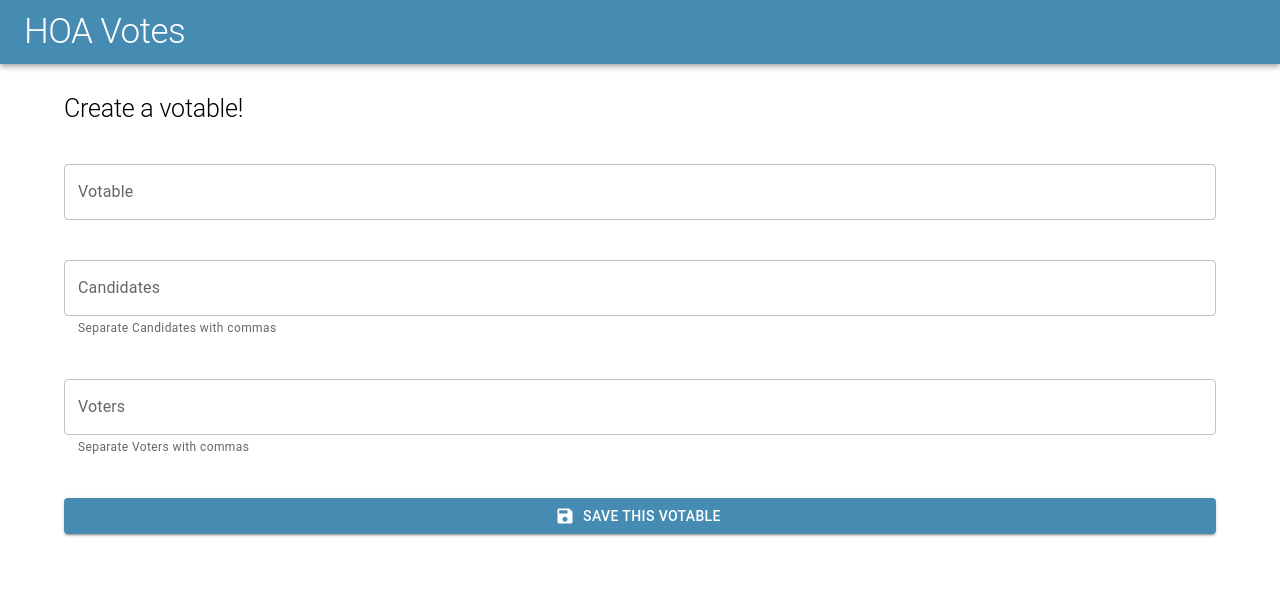
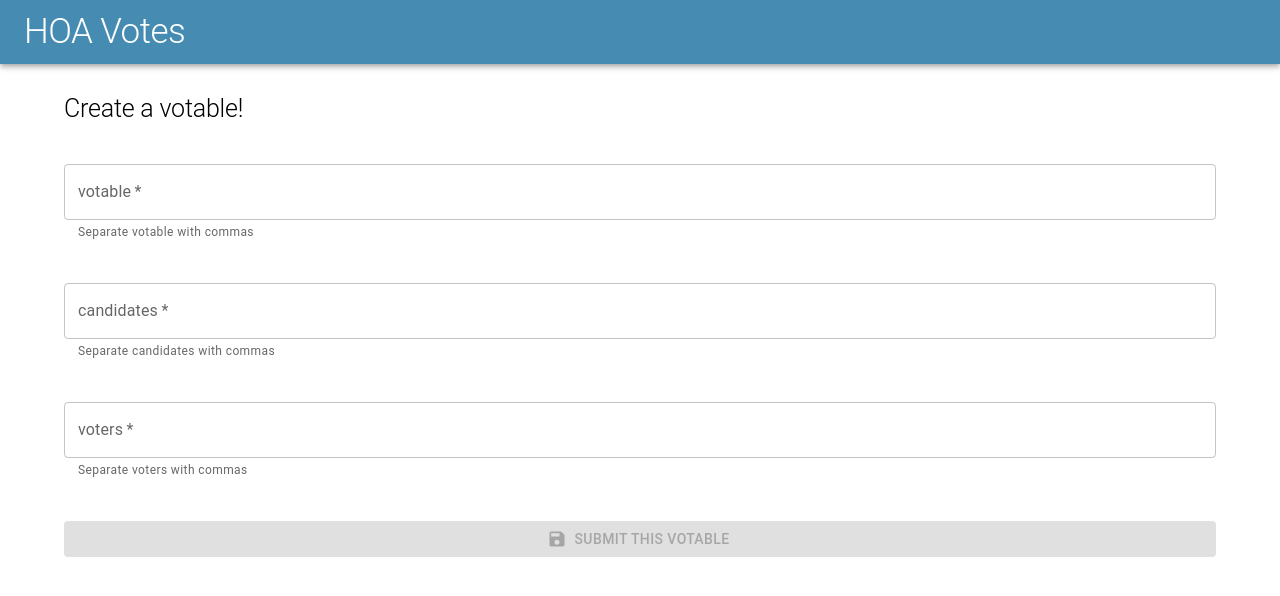
Before and after one commit to JamesMitofsky/Community-Votes, a React (Create React App) app: page / in a window 1280 px wide. Shown: the top 596 px of the page. Built offline with nearby package versions, Linux system fonts and the light colour scheme.

Commit message:
Separated views, added UUID package, & resolved numerous error messages from the console

```diff
--- a/package.json
+++ b/package.json
@@ -15,6 +15,7 @@
     "react": "^18.2.0",
     "react-dom": "^18.2.0",
     "react-scripts": "5.0.1",
+    "uuid": "^8.3.2",
     "web-vitals": "^2.1.4"
   },
   "scripts": {
--- a/src/App.js
+++ b/src/App.js
@@ -1,22 +1,17 @@
-import ManageCards from "./components/ManageCards.jsx";
+import AdminView from "./views/AdminView.jsx";
 import Navigation from "./components/Navigation.jsx";
 import { ThemeProvider } from "@mui/material/styles";
 import { createTheme } from "@mui/material/styles";
-
-import { Box, Container } from "@mui/material";
+import { Box } from "@mui/material";
 
 export default function App() {
-  const categories = ["Votable", "Candidates", "Voters"];
-
   return (
     <div className="App">
       <ThemeProvider theme={theme}>
-        <Box sx={{ flexGrow: 1 }}>
+        <Box styles={{ flexGrow: 1 }}>
           <Navigation />
         </Box>
-        <Container style={{ marginTop: 30 }}>
-          <ManageCards categories={categories} />
-        </Container>
+        <AdminView />
       </ThemeProvider>
     </div>
   );
--- /dev/null
+++ b/src/components/BuildVotable.jsx
@@ -0,0 +1,61 @@
+import { Grid, Button, Typography } from "@mui/material";
+import FormControlledInputs from "./FormControlledInputs.jsx";
+import SaveIcon from "@mui/icons-material/Save";
+import { useState } from "react";
+import { v4 as uuidv4 } from "uuid";
+
+export default function BuildVotable() {
+  // keep track of each input field's state
+  const [votable, setVotable] = useState("test");
+  const [voters, setVoters] = useState([]);
+  const [candidates, setCandidates] = useState([]);
+
+  const states = {
+    votable,
+    voters,
+    candidates,
+  };
+  const setStates = {
+    setVotable,
+    setVoters,
+    setCandidates,
+  };
+
+  // categories for for each part of the input form
+  const categories = ["votable", "candidates", "voters"];
+
+  function handleSubmit() {
+    alert("we've logged your vote!");
+  }
+
+  let addVoterForm = categories.map((category) => {
+    return (
+      <FormControlledInputs
+        key={uuidv4()}
+        state={states[category]}
+        setState={setStates[category]}
+        category={category}
+      />
+    );
+  });
+
+  return (
+    <Grid component="form" container rowSpacing={5} style={{ display: "flex" }}>
+      <Grid item xs={12}>
+        <Typography variant="h2">Create a votable!</Typography>
+      </Grid>
+      {addVoterForm}
+      <Grid item xs={12}>
+        <Button
+          disabled
+          onClick={handleSubmit}
+          fullWidth
+          startIcon={<SaveIcon />}
+          variant="contained"
+        >
+          Submit this votable
+        </Button>
+      </Grid>
+    </Grid>
+  );
+}
--- a/src/components/FormControlledInputs.jsx
+++ b/src/components/FormControlledInputs.jsx
@@ -1,17 +1,47 @@
-import { FormControl, TextField, Grid } from "@mui/material";
+import { FormControl, TextField, Grid, Button } from "@mui/material";
 
-export default function FormControlledInputs({ category }) {
+export default function FormControlledInputs({ state, setState, category }) {
+  console.log(state);
   const helperText =
     category !== "Votable" ? `Separate ${category} with commas` : null;
+
+  const isVoter = category === "Voters";
+  const isVoterElm = (
+    <>
+      <FormControl fullWidth>
+        <TextField label="Voter's name" required fullWidth></TextField>
+      </FormControl>
+      <FormControl>
+        <TextField
+          type="number"
+          required
+          fullWidth
+          label="# of votes"
+        ></TextField>
+      </FormControl>
+      <FormControl>
+        <TextField
+          type="email"
+          required
+          label="Voter's email address"
+        ></TextField>
+      </FormControl>
+      <Button fullWidth>Add Voter</Button>
+    </>
+  );
+  const notVoterElm = (
+    <FormControl fullWidth>
+      <TextField
+        required
+        fullWidth
+        helperText={helperText}
+        label={category}
+      ></TextField>
+    </FormControl>
+  );
   return (
     <Grid item xs={12}>
-      <FormControl fullWidth>
-        <TextField
-          fullWidth
-          helperText={helperText}
-          label={category}
-        ></TextField>
-      </FormControl>
+      {isVoter ? isVoterElm : notVoterElm}
     </Grid>
   );
 }
--- a/src/components/ManageCards.jsx
+++ /dev/null
@@ -1,41 +0,0 @@
-import { Grid, Button, Typography } from "@mui/material";
-import FormControlledInputs from "./FormControlledInputs.jsx";
-import SaveIcon from "@mui/icons-material/Save";
-
-export default function ManageCards({ categories }) {
-  function handleSubmit() {
-    alert("we've logged your vote!");
-  }
-
-  let builtCards = categories.map((category) => {
-    return <FormControlledInputs category={category} />;
-  });
-
-  return (
-    <Grid
-      component="form"
-      container
-      rowSpacing={5}
-      sx={12}
-      style={{ display: "flex" }}
-    >
-      <Grid item xs={12}>
-        <Typography item variant="h2">
-          Create a votable!
-        </Typography>
-      </Grid>
-      {builtCards}
-      <Grid item xs={12}>
-        <Button
-          onClick={handleSubmit}
-          fullWidth
-          item
-          startIcon={<SaveIcon />}
-          variant="contained"
-        >
-          Save this votable
-        </Button>
-      </Grid>
-    </Grid>
-  );
-}
--- a/src/components/Navigation.jsx
+++ b/src/components/Navigation.jsx
@@ -4,7 +4,7 @@ export default function Navigation() {
   return (
     <AppBar position="static">
       <Toolbar>
-        <Typography variant="h1" component="div" sx={{ flexGrow: 1 }}>
+        <Typography variant="h1" component="div">
           HOA Votes
         </Typography>
       </Toolbar>
--- /dev/null
+++ b/src/views/AdminView.jsx
@@ -0,0 +1,10 @@
+import BuildVotable from "../components/BuildVotable.jsx";
+import { Container } from "@mui/material";
+
+export default function AdminView() {
+  return (
+    <Container style={{ marginTop: 30 }}>
+      <BuildVotable />
+    </Container>
+  );
+}
```
Also changed, not shown: 1 other file (tests, documents, lock files or other folders).
